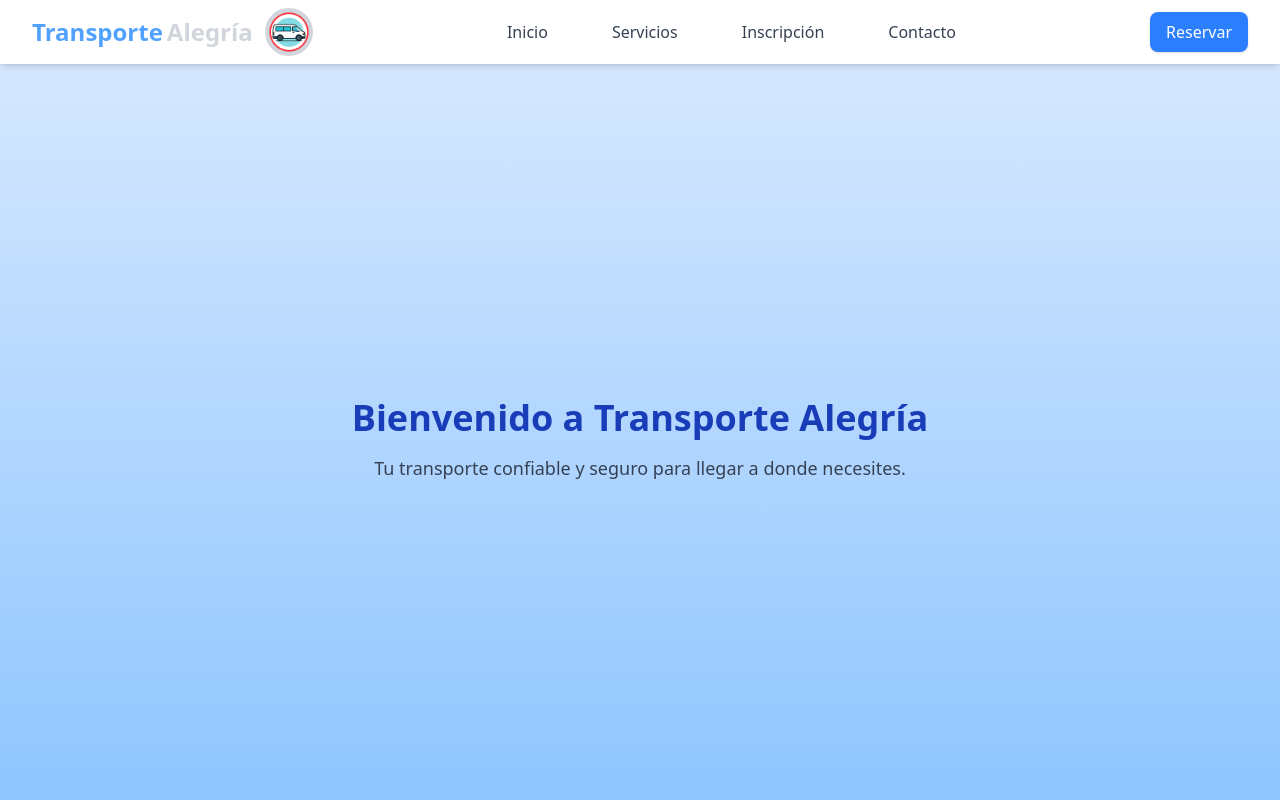
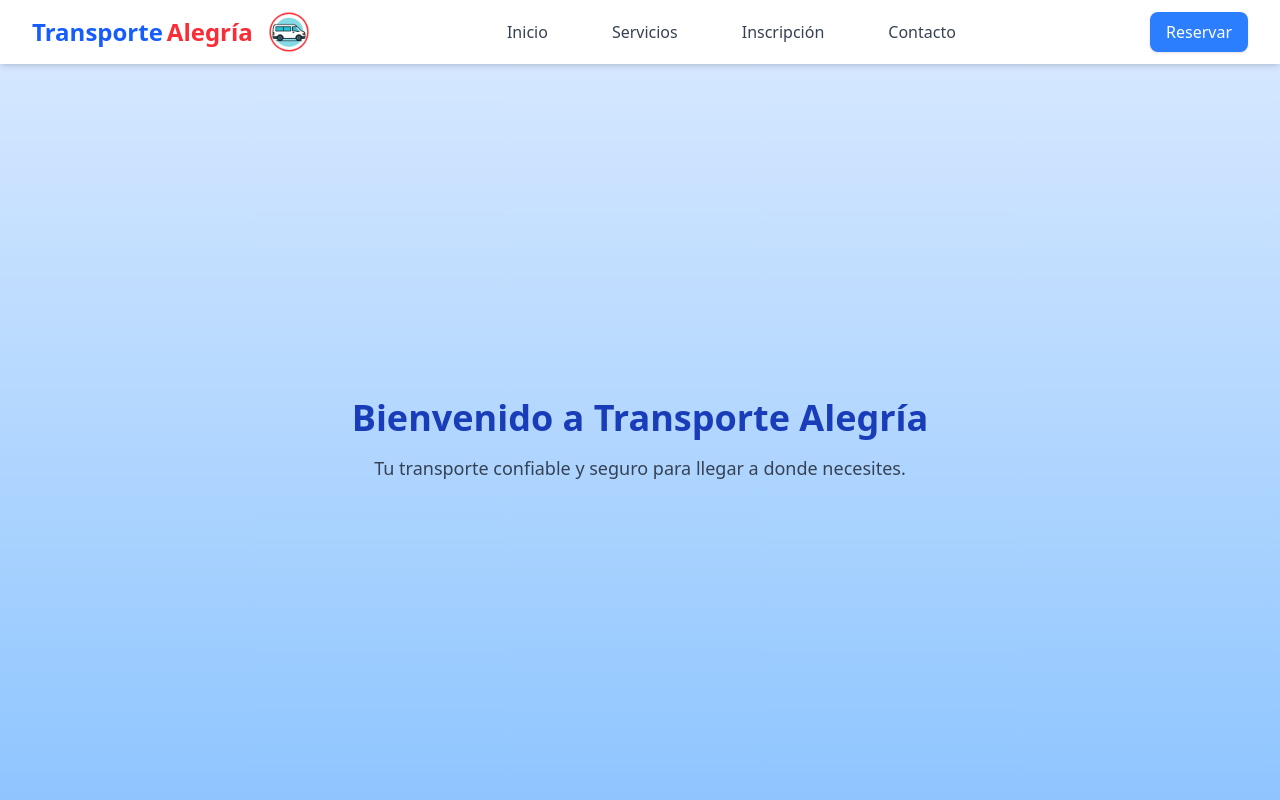
Before and after one commit to 1Trueno/TransporteAlegria, a Django app: page / in a window 1280 px wide. Run offline with Django 5.2, Linux system fonts and the light colour scheme.

Commit message:
Ultimo uso de cursor

```diff
--- a/api/templates/Home.html
+++ b/api/templates/Home.html
@@ -20,17 +20,17 @@
             <div class="flex items-center gap-3">
               <!-- Texto del logo -->
               <div class="flex items-center">
-                <span class="text-2xl font-bold text-blue-400 mr-1">
+                <!-- Colores que no se saben aun cuales seran -->
+                <span class="text-2xl font-bold text-blue-600 mr-1">
                   Transporte
                 </span>
-                <span class="text-2xl font-bold text-gray-300">
-                  Alegría
-                </span>
+                <span class="text-2xl font-bold text-red-500"> Alegría </span>
               </div>
 
               <!-- Logo -->
+              <!-- mismo logo que lleva una animacion para colocar a continuacion -->
               <div
-                class="w-12 h-12 bg-gray-300 rounded-full flex items-center justify-center"
+                class="w-12 h-12 bg-white rounded-full flex items-center justify-center"
               >
                 <!-- Aquí puedes poner tu imagen con <img> -->
                 <img
@@ -42,7 +42,7 @@
             </div>
           </div>
 
-          <!-- Links -->
+          <!-- Links de windows -->
           <div class="hidden md:flex">
             <button
               onclick="window.location.href='#'"
@@ -78,7 +78,7 @@
             </button>
           </div>
 
-          <!-- Botón -->
+          <!-- Botón de inscripcion-->
           <div class="hidden md:flex">
             <a
               href="#"
--- a/core/static/src/output.css
+++ b/core/static/src/output.css
@@ -7,6 +7,10 @@
       "Segoe UI Emoji", "Segoe UI Symbol", "Noto Color Emoji";
     --font-mono: ui-monospace, SFMono-Regular, Menlo, Monaco, Consolas, "Liberation Mono",
       "Courier New", monospace;
+    --color-red-200: oklch(88.5% 0.062 18.334);
+    --color-red-300: oklch(80.8% 0.114 19.571);
+    --color-red-400: oklch(70.4% 0.191 22.216);
+    --color-red-500: oklch(63.7% 0.237 25.331);
     --color-red-600: oklch(57.7% 0.245 27.325);
     --color-red-700: oklch(50.5% 0.213 27.518);
     --color-yellow-300: oklch(90.5% 0.182 98.111);
@@ -352,6 +356,9 @@
   .text-blue-500 {
     color: var(--color-blue-500);
   }
+  .text-blue-600 {
+    color: var(--color-blue-600);
+  }
   .text-blue-700 {
     color: var(--color-blue-700);
   }
@@ -366,6 +373,18 @@
   }
   .text-gray-700 {
     color: var(--color-gray-700);
+  }
+  .text-red-200 {
+    color: var(--color-red-200);
+  }
+  .text-red-300 {
+    color: var(--color-red-300);
+  }
+  .text-red-400 {
+    color: var(--color-red-400);
+  }
+  .text-red-500 {
+    color: var(--color-red-500);
   }
   .text-red-600 {
     color: var(--color-red-600);
```
